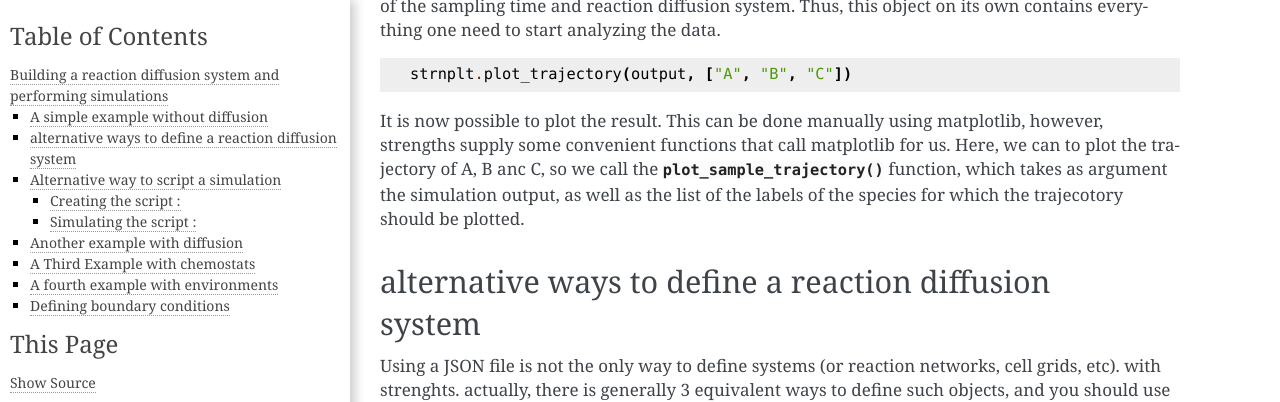
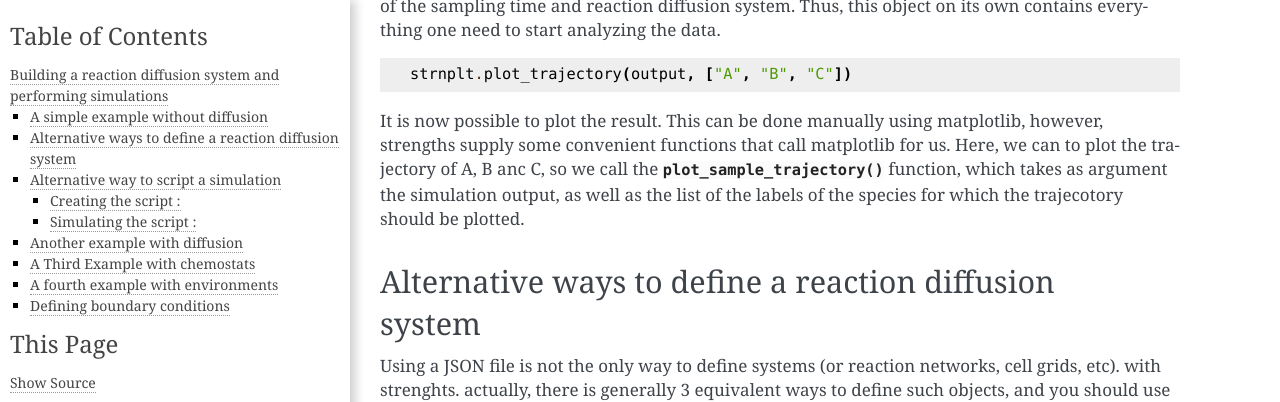
Before and after one commit to ThibaultFillion/strengths, a Sphinx documentation site: the page built from documentation/building_and_simulating_rds.rst, in a window 1280 px wide and 900 px high, scrolled down 3095 px. Shown: the top 402 px of the window. Built offline with Sphinx 7.4.7, drawn with Linux system fonts in a browser that asks for light colours.

```diff
--- a/documentation/building_and_simulating_rds.rst
+++ b/documentation/building_and_simulating_rds.rst
@@ -156,7 +156,7 @@ It is now possible to plot the result. This can be done manually using matplotli
 that call matplotlib for us. Here, we can to plot the trajectory of A, B anc C, so we call the :py:func:`plot_sample_trajectory` function,
 which takes as argument the simulation output, as well as the list of the labels of the species for which the trajecotory should be plotted.
 
-alternative ways to define a reaction diffusion system
+Alternative ways to define a reaction diffusion system
 ------------------------------------------------------
 
 Using a JSON file is not the only way to define systems (or reaction networks, cell grids, etc). with strenghts.
```
